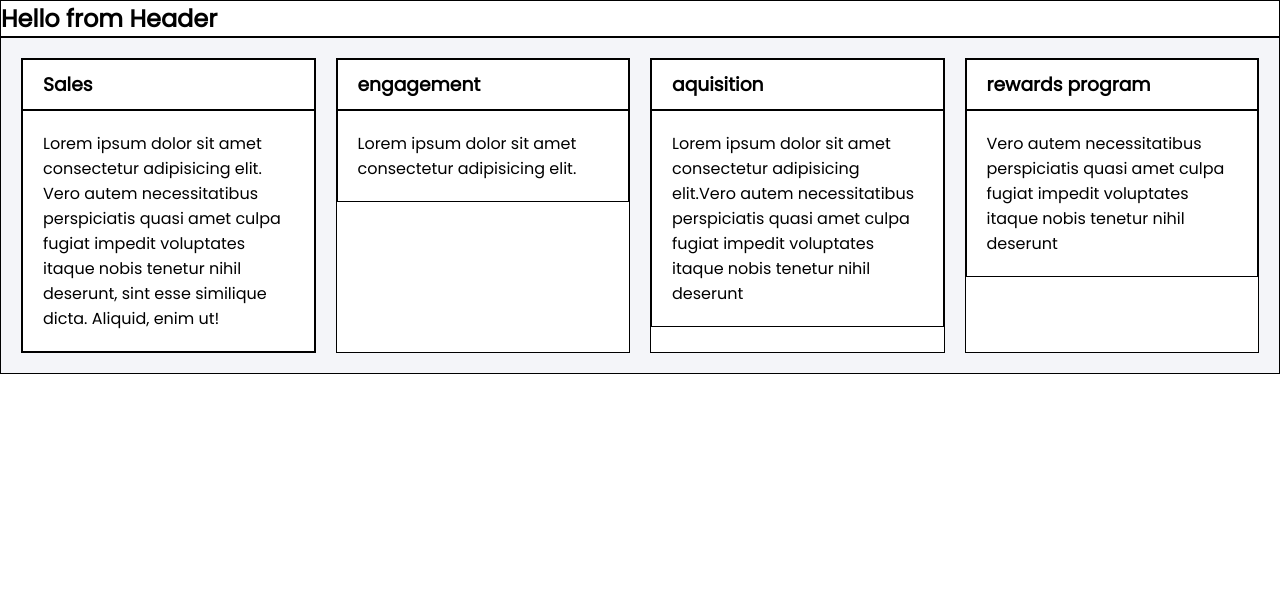
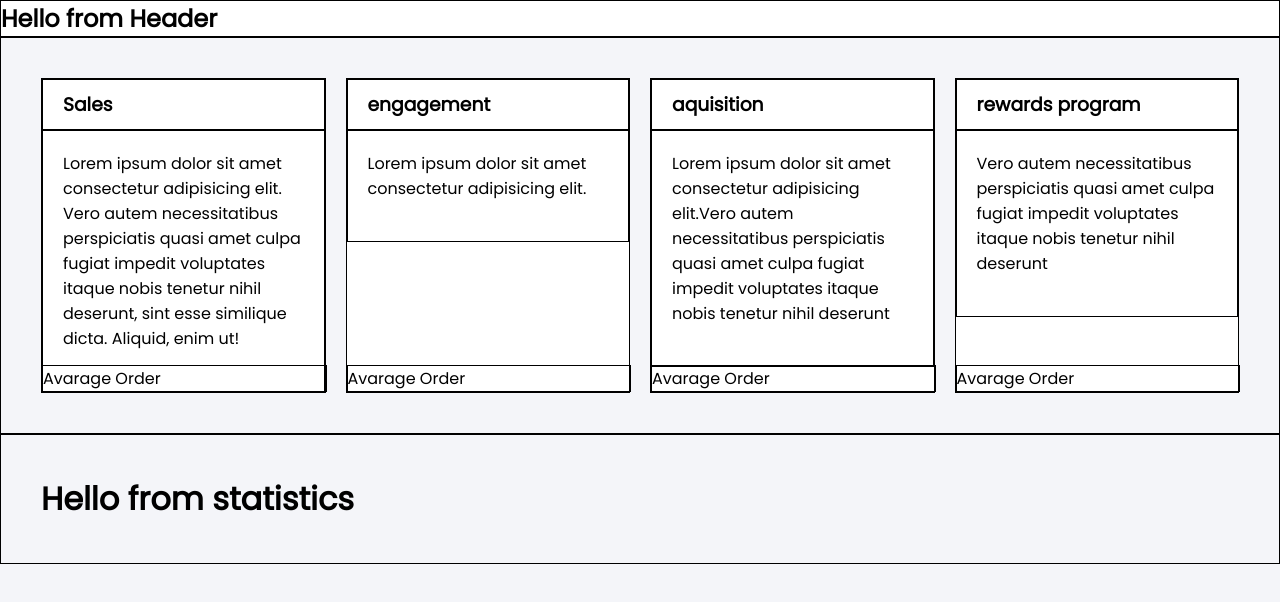
Before and after one commit to JilMuriel/Dashboard, a Vue app: page / in a window 1280 px wide. Shown: the top 602 px of the page. Built offline with nearby package versions, Linux system fonts and the light colour scheme.

Commit message:
Added the chart section

```diff
--- a/src/App.vue
+++ b/src/App.vue
@@ -1,28 +1,36 @@
 <template>
   <div id="app">
     <Navbar />
-    <CardGroup/>
+    <CardGroup />
+    <Statistics />
   </div>
 </template>
 
 <script>
-import Navbar from './components/Navbar.vue'
-import CardGroup from './components/CardGroup'
+import Navbar from "./components/Navbar.vue";
+import CardGroup from "./components/CardGroup";
+import Statistics from './components/Statistics.vue';
 
 export default {
-  name: 'App',
+  name: "App",
   components: {
     Navbar,
-    CardGroup
+    CardGroup,
+    Statistics
   }
-}
+};
 </script>
 
 <style lang="scss">
-  @import url('https://fonts.googleapis.com/css?family=Poppins&display=swap');
+@import url("https://fonts.googleapis.com/css?family=Poppins&display=swap");
+html,
+body {
+  height: 100%;
+  margin: 0px;
+}
 html {
   font-size: 16px;
-    font-family: 'Poppins', sans-serif;
+  font-family: "Poppins", sans-serif;
 }
 * {
   margin: 0px;
@@ -33,7 +41,7 @@ export default {
   height: 100%;
 }
 #app {
-    background: #F4F5F9;
+  background: #f4f5f9;
   height: 100%;
 }
 </style>
--- a/src/components/CardGroup.vue
+++ b/src/components/CardGroup.vue
@@ -6,6 +6,9 @@
       </div>
       <div class="card-body">
         <p>{{ cardData.body }}</p>
+      </div>
+      <div class="card-footer">
+          <p>Avarage Order</p>
       </div>
     </div>
   </section>
@@ -48,7 +51,7 @@ export default {
 
 <style lang="scss" scoped>
 .card-container {
-  padding: 20px;
+  padding: 40px;
   max-width: 1500px;
   margin: auto;
 
@@ -61,13 +64,21 @@ export default {
 .card {
   border: 1px solid black;
   background: white;
+  position: relative;
   .card-head {
     padding: 10px 20px;
     border: 1px solid black;
   }
   .card-body {
-    padding: 20px;
+    padding: 20px 20px 40px;
     border: 1px solid black;
+  }
+  .card-footer {
+      margin-top: auto;
+      position: absolute;
+      width: 100%;
+      bottom: 0;
+      border: 1px solid black;
   }
 }
 </style>
--- /dev/null
+++ b/src/components/Statistics.vue
@@ -0,0 +1,22 @@
+<template>
+  <div class="container">
+    <h1>{{ title }}</h1>
+  </div>
+</template>
+<script>
+export default {
+  data: () => {
+    return {
+      title: "Hello from statistics"
+    };
+  }
+};
+</script>
+<style lang="scss" scoped>
+.container {
+  padding: 40px;
+  max-width: 1500px;
+  margin: auto;
+  border: 1px solid black;
+}
+</style>
```
Also changed, not shown: src/components/Card.vue (deleted). Lines whose indentation alone changed are shown as unchanged.
